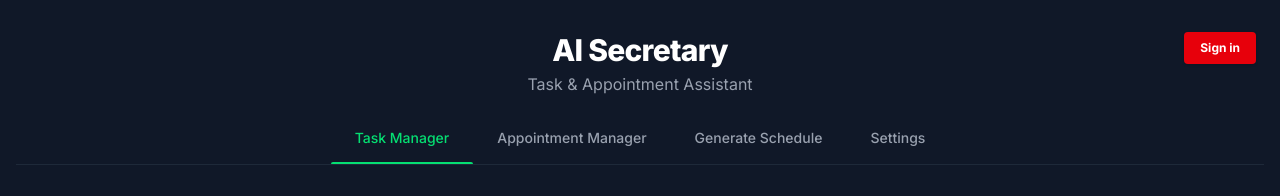
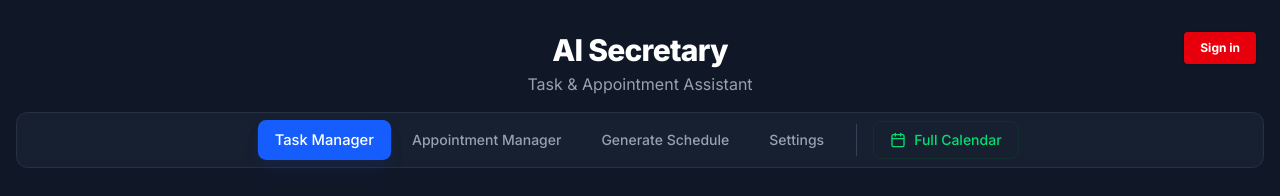
Before and after one commit to ObAkinyemi/AI-Secretary, a Next.js app in the folder AI-Secretary_1.0/: page / in a window 1280 px wide. Shown: the top 196 px of the page. Built offline with nearby package versions, Linux system fonts and the light colour scheme; no server answers.

Commit message:
added in a calendar page holder

```diff
--- a/AI-Secretary_1.0/components/Navigation.tsx
+++ b/AI-Secretary_1.0/components/Navigation.tsx
@@ -1,31 +1,48 @@
 "use client";
 
-interface NavProps {
+import React from "react";
+import Link from "next/link";
+import { Calendar as CalendarIcon } from "lucide-react"; // Import the icon
+
+interface NavigationProps {
   activeTab: string;
   onTabChange: (tab: string) => void;
 }
 
-export default function Navigation({ activeTab, onTabChange }: NavProps) {
-  const tabs = ["Task Manager", "Appointment Manager", "Generate Schedule", "Settings"];
+export default function Navigation({ activeTab, onTabChange }: NavigationProps) {
+  const tabs = [
+    "Task Manager",
+    "Appointment Manager",
+    "Generate Schedule",
+    "Settings",
+  ];
 
   return (
-    <nav className="flex justify-center border-b border-gray-800 mb-8">
+    <nav className="flex flex-wrap justify-center gap-2 mb-8 bg-gray-800/50 p-2 rounded-xl backdrop-blur-sm border border-gray-700/50">
       {tabs.map((tab) => (
         <button
           key={tab}
           onClick={() => onTabChange(tab)}
-          className={`px-6 py-4 font-medium text-sm transition-colors relative ${
+          className={`px-4 py-2 rounded-lg text-sm font-medium transition-all duration-200 ${
             activeTab === tab
-              ? "text-green-400"
-              : "text-gray-400 hover:text-gray-200"
+              ? "bg-blue-600 text-white shadow-lg shadow-blue-900/20 scale-105"
+              : "text-gray-400 hover:text-white hover:bg-gray-700"
           }`}
         >
           {tab}
-          {activeTab === tab && (
-            <div className="absolute bottom-0 left-0 right-0 h-0.5 bg-green-400 rounded-t-full" />
-          )}
         </button>
       ))}
+
+      {/* NEW: Link to the separate Calendar Page */}
+      <div className="w-px h-8 bg-gray-700 mx-2 self-center hidden sm:block"></div>
+
+      <Link
+        href="/calendar"
+        className="flex items-center gap-2 px-4 py-2 rounded-lg text-sm font-medium text-green-400 hover:text-green-300 hover:bg-green-900/20 transition-all border border-green-900/30 hover:border-green-500/50"
+      >
+        <CalendarIcon className="w-4 h-4" />
+        Full Calendar
+      </Link>
     </nav>
   );
 }
```
Also changed, not shown: 1 other file (tests, documents, lock files or other folders).
